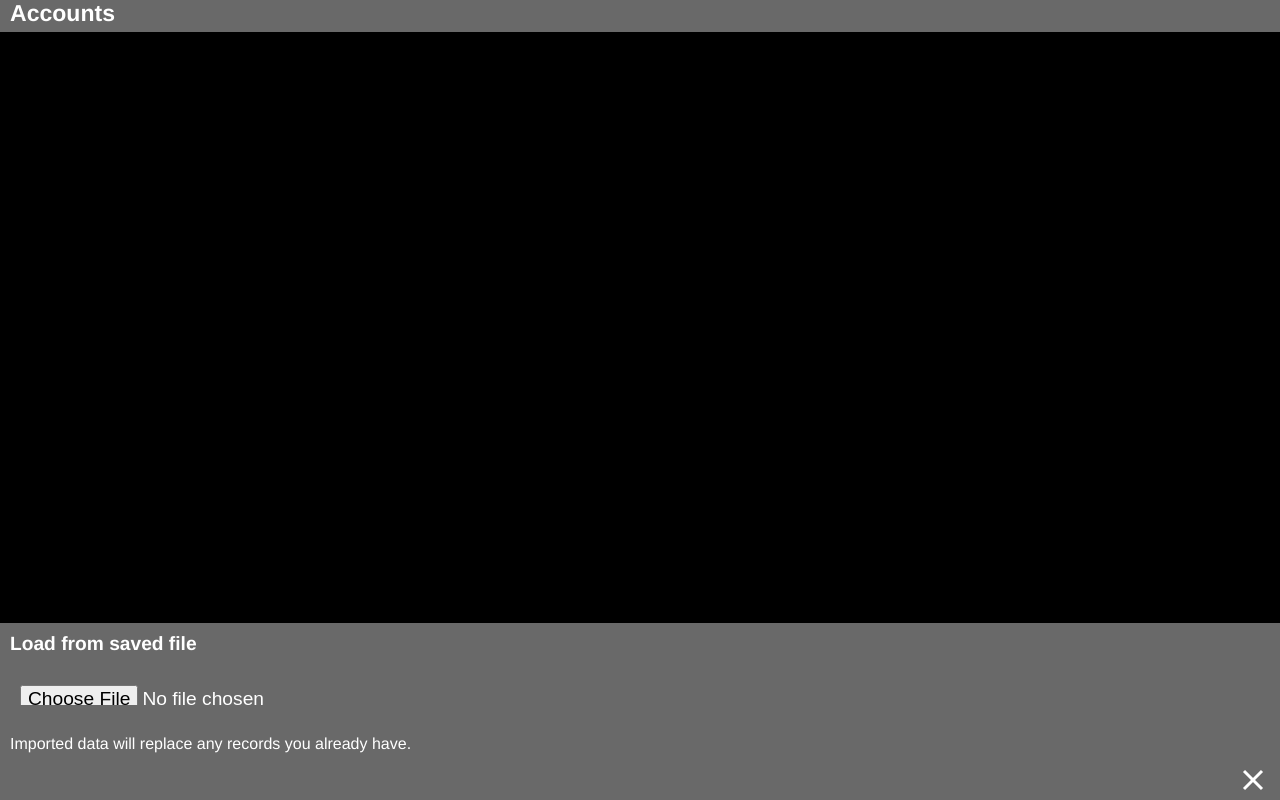
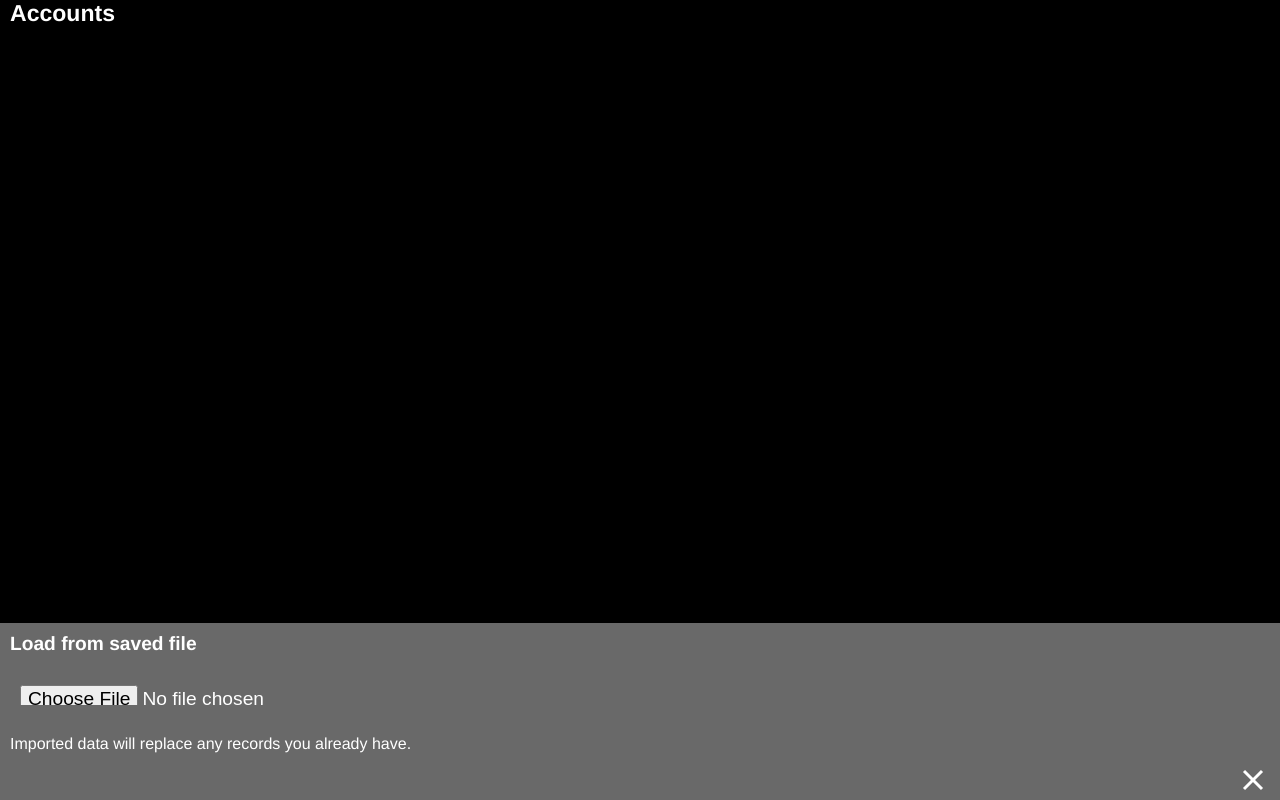
Before and after one commit to elvinibbotson/scrooge, a plain HTML site: page index.html in a window 1280 px wide. Drawn offline with Linux system fonts and the light colour scheme.

Commit message:
all black

```diff
--- a/moneyStyles.css
+++ b/moneyStyles.css
@@ -127,7 +127,7 @@ input[type=number] {
   width: 100%;
   height: 32px;
   color: white;
-  background: dimgray;
+  background: black;
   position: fixed;
   font-size: 1.2em;
   z-index: 1000;
```
